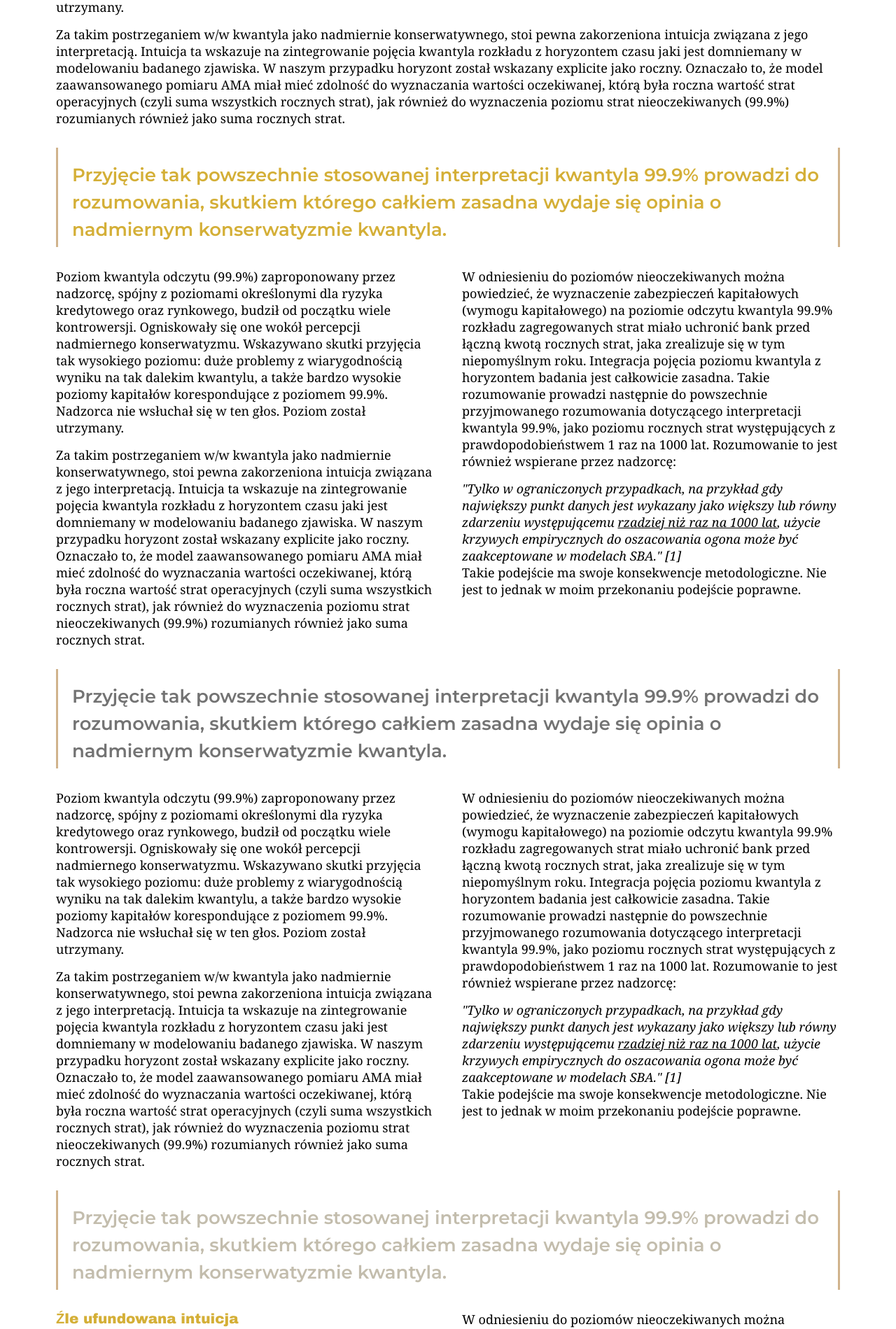
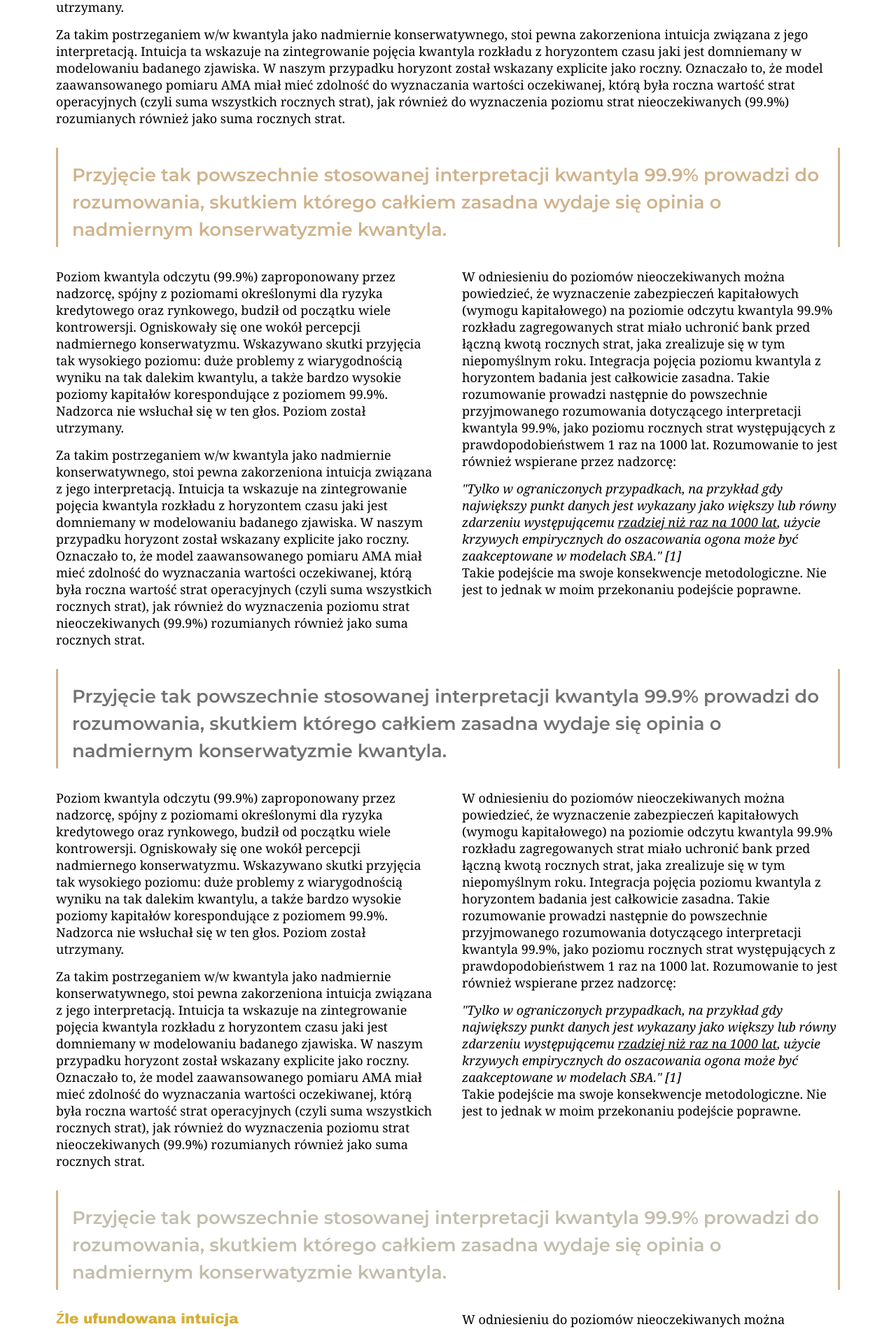
Before and after one commit to MaciejBuczak/risk-research, a Jekyll site: the page built from art-oprisk-kw999_v3_10.md, in a window 1280 px wide. Shown: the part 2041-3940 px from the top of the page at 70% size. Built offline with Jekyll 4.4.1, drawn with Linux system fonts in a browser that asks for light colours.

Commit message:
Update art-oprisk-kw999-layout_v3_10.html

```diff
--- a/_layouts/art-oprisk-kw999-layout_v3_10.html
+++ b/_layouts/art-oprisk-kw999-layout_v3_10.html
@@ -1058,7 +1058,7 @@
 
   <!-- Treść bloku z wyraźnie określonym kolorem złotym -->
   <div style="margin-top: 15px; font-family: 'Montserrat', serif; font-size: 22px; font-weight: 400; text-align: left; color: #d0b38c !important; line-height: 1.5;">
-    <p style="color: #D4AF37 !important; font-family: 'Montserrat', serif; font-size: 26px; font-weight: 600; text-align: left; text-indent: 0;">Przyjęcie tak powszechnie stosowanej interpretacji kwantyla 99.9% prowadzi do rozumowania, skutkiem którego całkiem zasadna wydaje się opinia o nadmiernym konserwatyzmie kwantyla.</p>
+    <p style="color: #d0b38c !important; font-family: 'Montserrat', serif; font-size: 26px; font-weight: 600; text-align: left; text-indent: 0;">Przyjęcie tak powszechnie stosowanej interpretacji kwantyla 99.9% prowadzi do rozumowania, skutkiem którego całkiem zasadna wydaje się opinia o nadmiernym konserwatyzmie kwantyla.</p>
   </div>
 </div>
 
@@ -1214,7 +1214,7 @@
 
 
 <!-- Nowy element: Ramka informacyjna 2 -->
-<div class="ryzmod-info-box2" style="width: 100%; margin: 30px 0; border-left: 3px solid #d0b38c; border-right: 3px solid #d0b38c; background-color: #E8D496; position: relative; padding-left: 20px; padding-right: 20px; padding-top: 5px; padding-bottom: 5px; box-sizing: border-box;">
+<div class="ryzmod-info-box2" style="width: 100%; margin: 30px 0; border-left: 3px solid #d0b38c; border-right: 3px solid #d0b38c; background-color: #d0b38c; position: relative; padding-left: 20px; padding-right: 20px; padding-top: 5px; padding-bottom: 5px; box-sizing: border-box;">
 
   <!-- Treść bloku z wyraźnie określonym kolorem złotym -->
   <div style="margin-top: 15px; font-family: 'Montserrat', serif; font-size: 22px; font-weight: 400; text-align: left; color: #D4AF37 !important; line-height: 1.5;">
@@ -1344,7 +1344,7 @@
 
           <!-- Element O 3.2 -->
           <div class="ryzmod-orange-box" style="width: 35%; background-color: #fffbf5; margin-top: 43px; margin-bottom: 80px; padding-left: 20px; padding-right: 20px; padding-top: 5px; padding-bottom: 5px; border-right: 5px solid #d0b38c; position: relative;">
-            <h3 style="color: #D4AF37; font-family: 'Poppins', serif; font-weight: bold; font-size: 18px; margin-bottom: 20px;">Czym jest rzadkość</h3>
+            <h3 style="color: #d0b38c; font-family: 'Poppins', serif; font-weight: bold; font-size: 18px; margin-bottom: 20px;">Czym jest rzadkość</h3>
             <p style="font-family: 'Poppins', serif; font-size: 16px; line-height: 1.5; text-indent: 0; text-align: left;">W kontekście poszukiwań wartości na dalekich kwantylach rozkładu prawdopodobieństwa, a więc tu gdzie zajmujemy się zajmujemy się modelowaniem wartości skrajnych decydujące znaczenie ma adekwatne zdefiniowanie pojęcia rzadkości. Czym jest wydarzenie skrajne? czy jego rzadkość mierzymy w odniesieniu do czasu, czy może do jego rzadkich wystąpień względem innych wystąpień zjawiska.
           <br>Temu problemowi poświęcam osobny artykuł.</p>
           </div>
@@ -1573,8 +1573,8 @@
         <!-- NOWE ELEMENTY: O5.1 i T 5.2 -->
         <div class="ryzmod-o51-container" style="gap: 20px;">
           <!-- Kolorowy prostokąt po lewej -->
-          <div class="ryzmod-o51-box" style="background-color: #FDFAF1; padding-left: 20px; padding-right: 20px; padding-top: 5px; padding-bottom: 5px; border-left: 5px solid #D4AF37">
-            <h3 style="color: #D4AF37;">PRZYKŁAD</h3>
+          <div class="ryzmod-o51-box" style="background-color: #fffbf5; padding-left: 20px; padding-right: 20px; padding-top: 5px; padding-bottom: 5px; border-left: 5px solid #d0b38c">
+            <h3 style="color: #d0b38c;">PRZYKŁAD</h3>
             <p>Czy jest możliwe, że Polska będzie potentatem na rynku produkcji samochodów?</p>
             <p>A. Odpowiedź na poziomie kwantyla 99.9% rozumianego jako 1 raz na 1000 lat: <b>to jest możliwe</b></p>
             <p>B. Odpowiedź na poziomie kwantyla 99.9% rozumianego jako 1 raz na 1000 scenariuszy: <b>to nie jest możliwe</b> (jest oczywiste, że nawet przy najbardziej korzystnych okolicznościach nie jest możliwe w rok zdominować światowego rynku samochodów)</p>
@@ -1582,7 +1582,7 @@
 
           <!-- Tekst po prawej -->
           <div class="ryzmod-t52-text">
-            <h5 style="font-family: Arial Black, Arial, sans-serif; font-size: 20px; font-weight: bold; margin-top: 0; color: #D4AF37;">1 raz na 1000 możliwych scenariuszy</h5>
+            <h5 style="font-family: Arial Black, Arial, sans-serif; font-size: 20px; font-weight: bold; margin-top: 0; color: #d0b38c;">1 raz na 1000 możliwych scenariuszy</h5>
             <p>Opierając się na prawach statystyki, jedyne co możemy powiedzieć o odczycie kwantyla 99.9% z rozkładu zagregowanych rocznych strat, to to że raz na 1000 takich odczytów z rozkładu może wystąpić wartość, która stoi przy kwantylu 99.9%. Należy zauważyć, że odległości czasowych (np. 1 raz na 1000 lat) nie są w żaden sposób wpisane w konstrukcję rozkładu zagregowanych strat. Rozkład ten powstaje przez złożenie różnych możliwości wystąpień rocznej liczny strat i odpowiadającym temu różnych możliwości kwot strat dla tych liczebności. Rozkład zagregowanych strat reprezentuje zatem raczej potencjał możliwości dla rocznych zagregowanych strat, to znaczy jaka jest skala (dyspersja) możliwych wystąpień agregatów rocznych strat. Wydaje się zatem, że najbardziej adekwatną interpretacją kwantyla 99.9% będzie taka, która mówi, że wartość stojąca przy tym kwantylu to wartość przedostatniego, z 1000, najgorszego możliwego scenariusza. Dzisiejszego scenariusza, takiego, który miałby szansę się zrealizować w ciągu najbliższego roku.</p>
             <p>Aby uwidocznić różnice w interpretacji i ich skutki posłużę przykładem, w którym do tego samego pytania przykładane są różne odpowiedzi wynikające z różnego rozumienia kwantyla.</p>
           </div>
@@ -1597,13 +1597,13 @@
         <div class="ryzmod-columns" style="display: flex; gap: 40px; margin-bottom: 30px;">
           <!-- Kolumna 1 -->
           <div style="flex: 1;">
-            <h5 style="font-family: Arial Black, Arial, sans-serif; font-size: 20px; font-weight: bold; color: #D4AF37;">Potencjalne zawężenia intepretacji</h5>
+            <h5 style="font-family: Arial Black, Arial, sans-serif; font-size: 20px; font-weight: bold; color: #d0b38c;">Potencjalne zawężenia intepretacji</h5>
             <p style="margin-bottom: 15px;">Należy jednak uważać również na przeciwną interpretację, zbytnio redukującą przestrzeń możliwości. Mam tu na myśli sytuację, w której symulujemy wewnątrz dostępnych informacji (np. bootstrapping na bazie danych wewnętrznych) i na tej podstawie ustanawiamy przestrzeń możliwych scenariuszy. To zbytnie ograniczenie. Trzeba zatem odpowiednio zasilić przestrzeń naszej wiedzy (reprezentowanej przez dane wewnętrzne) o takie scenariusze, które tu i teraz mogą wystąpić, chociaż w naszych dotychczasowych doświadczeniach ich nie zaobserwowaliśmy.</p>
           </div>
 
           <!-- Kolumna 2 -->
           <div style="flex: 1;">
-            <h5 style="font-family: Arial Black, Arial, sans-serif; font-size: 20px; font-weight: bold; color: #D4AF37;">Poprawna interpretacja kwantyla a pojęcie rzadkości</h5>
+            <h5 style="font-family: Arial Black, Arial, sans-serif; font-size: 20px; font-weight: bold; color: #d0b38c;">Poprawna interpretacja kwantyla a pojęcie rzadkości</h5>
             <p style="margin-bottom: 15px;">Przedstawione tu rozumowanie dotyczące poprawnej interpretacji kwantyla 99.9% jako jeden na tysiąc realnych rocznych scenariuszy (tu i teraz) doprecyzowuje pojęcie rzadkości jakie będzie wynikać z takiego rozumowania. Rzadkość powinna być tu więc interpretowana jako wyjątkowy, pod względem wartości strat operacyjnych, rok. Ten nietypowy rok jest umieszczony jednak na osi razem z innymi tego typu możliwych okresów rocznych, które mogły by się wydarzyć dzisiaj, a nie na linearnej, historycznej osi czasu. Jest to więc rzadkość rozumiana jako wyjątkowość jakiegoś scenariusza
 wydarzeń względem całego spektrum innych scenariuszy, gdzie wskazany explicite okres roczny stanowi jedynie formułę agregującą dla zjawiska ryzyka operacyjnego – jest to agregat wszystkich strat w scenariuszu, a więc strat, które wystąpiły w ciągu roku.</p>
           </div>
```
